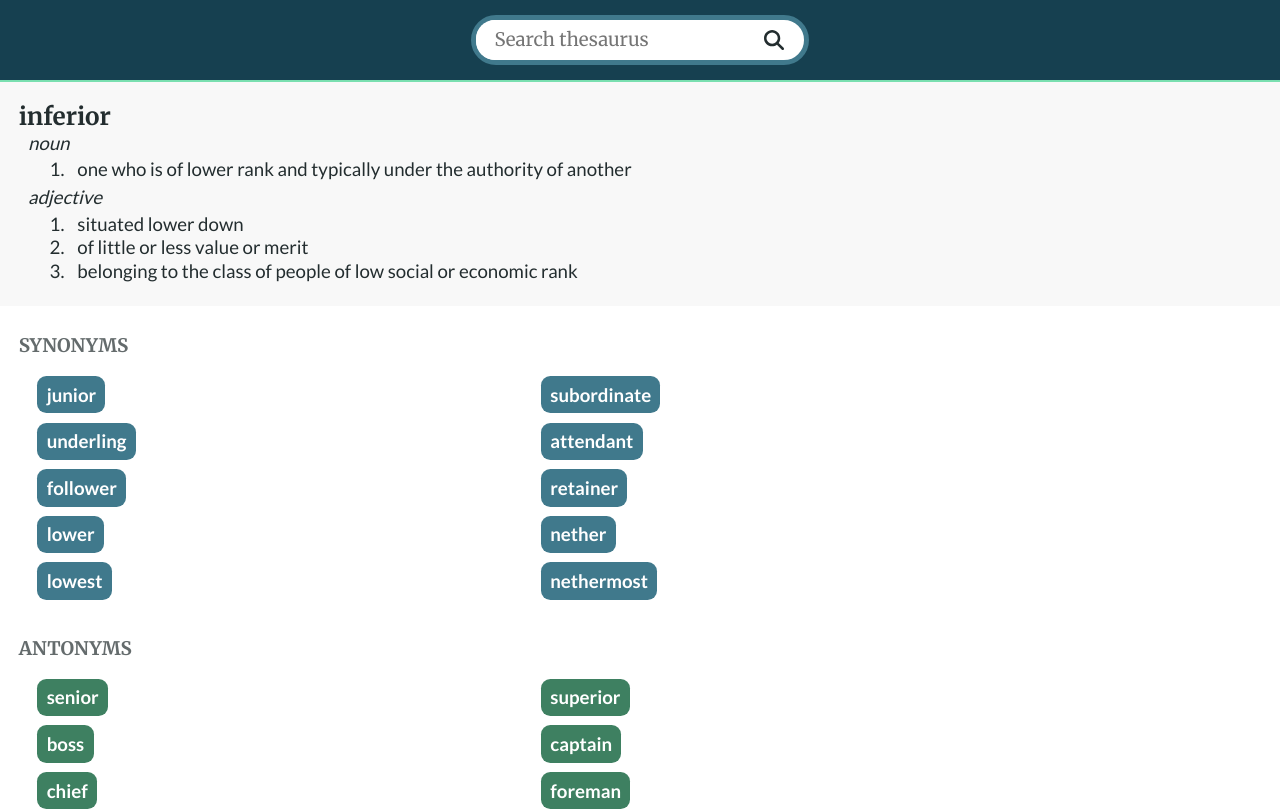
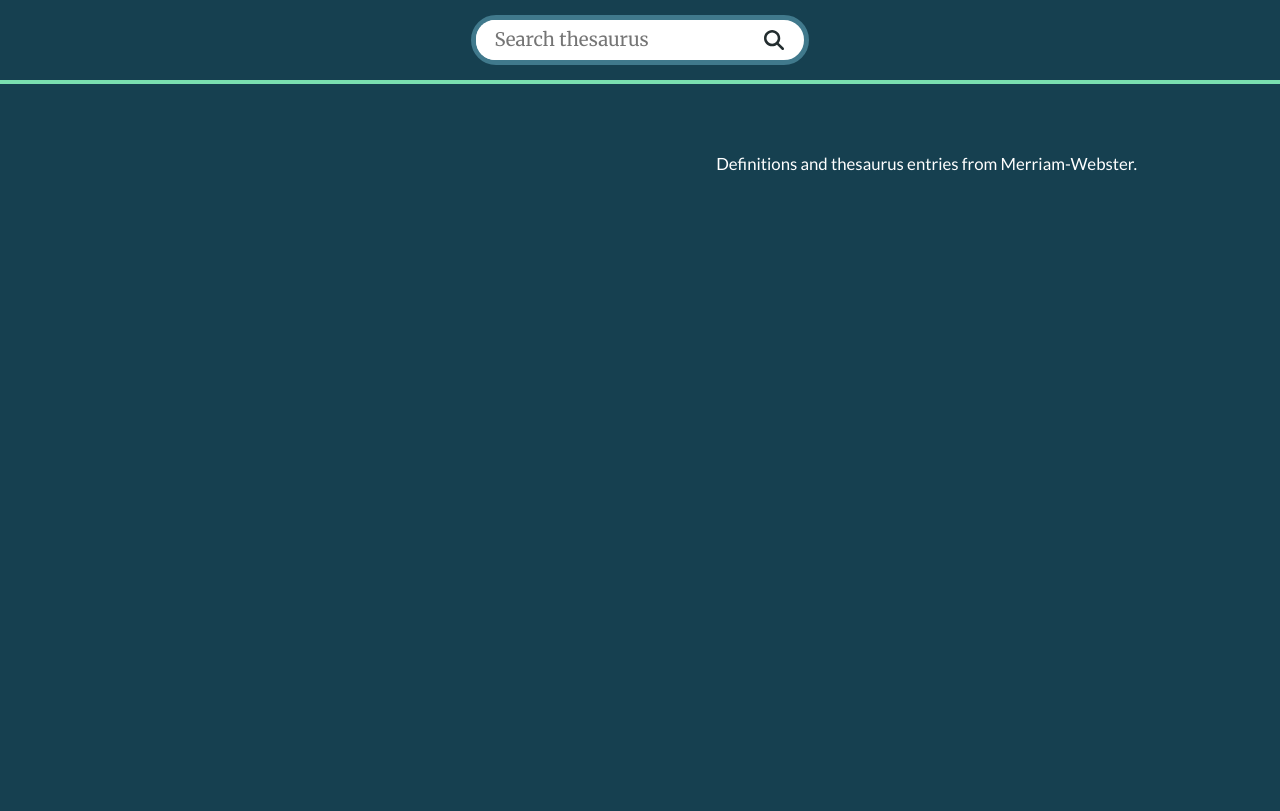
Before and after one commit to christinesn/thesaurus, a React (Create React App) app: page / in a window 1280 px wide. Shown: the top 811 px of the page. Built offline with nearby package versions, Linux system fonts and the light colour scheme.

Commit message:
Add error message component

```diff
--- a/src/App.js
+++ b/src/App.js
@@ -1,21 +1,21 @@
 import './App.css';
 import { useState, Fragment } from 'react';
 import fetchData from './helpers/fetchData';
-import multiplePoS from './sampleData/multiplePoS';
 import Word from './Word';
 import WordNotFound from './WordNotFound';
 import Loading from './Loading';
 import Header from './Header';
 import Nyms from './Nyms';
 import Footer from './Footer';
+import ErrorMessage from './ErrorMessage';
 
 function App () {
-    const [data, setData] = useState(multiplePoS)
+    const [data, setData] = useState(null)
     const [loading, setLoading] = useState(false)
     const [error, setError] = useState(null)
     const [offensive, setOffensive] = useState(false)
     const [notFound, setNotFound] = useState(false)
-    const [searched, setSearched] = useState("inferior")
+    const [searched, setSearched] = useState(null)
 
     async function handleSearch (input) {
         setOffensive(false)
@@ -38,8 +38,11 @@ function App () {
                 console.log("response:", response)
             }
 
+            if (!response || !response.length) {
+                throw new Error("No response")
+            }
+
             const wordNotFound = !response[0].hwi;
-
             if (wordNotFound) setNotFound(true)
 
             setOffensive(wordNotFound ? false : response[0].meta.offensive)
@@ -49,15 +52,18 @@ function App () {
 
         setLoading(false)
 
+        window.scrollTo(0,0);
+
         if (process.env.NODE_ENV === "development") {
             console.log("loading:", loading, "\nnot found:", notFound, "\noffensive:", offensive, "\nerror:", error)
         }
     }
 
     return (
-        <div>
+        <div className="app">
             <Header handleSearch={handleSearch} />
             {loading && <Loading />}
+            {error && <ErrorMessage error={error} />}
             {!loading && !error && (notFound || offensive) && (
                 <WordNotFound
                     data={data}
--- /dev/null
+++ b/src/ErrorMessage.css
@@ -0,0 +1,6 @@
+.error {
+    background: white;
+    padding: 2em;
+    width: 100%;
+    min-height: 50vh;
+}
--- /dev/null
+++ b/src/ErrorMessage.js
@@ -0,0 +1,14 @@
+import './ErrorMessage.css';
+
+function ErrorMessage ({ error }) {
+    console.error(error)
+
+    return (
+        <div className="error">
+            Sorry, something went wrong.
+            <p>Please try again in a couple of minutes.</p>
+        </div>
+    )
+}
+
+export default ErrorMessage
```
